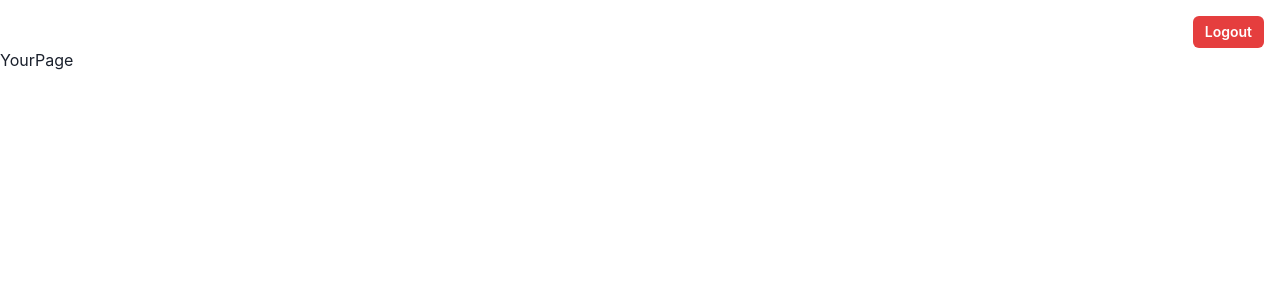
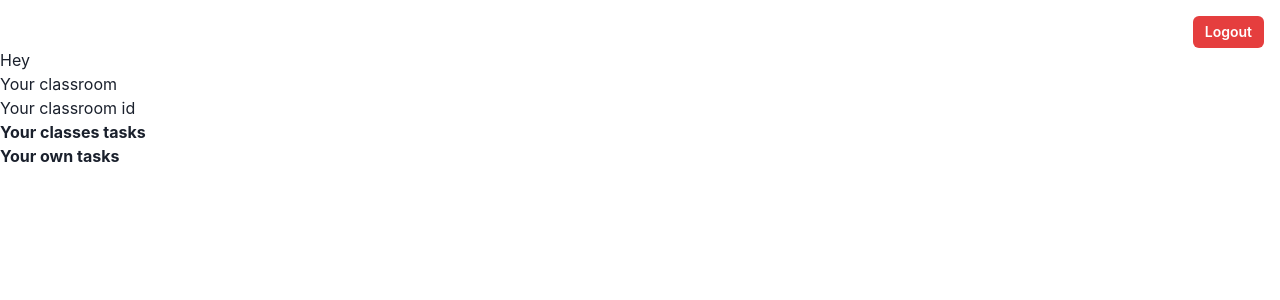
Before and after one commit to buhama/ingenium-challenge, a Next.js app: page /your-page in a window 1280 px wide. Shown: the top 300 px of the page. Built offline with nearby package versions, Linux system fonts and the light colour scheme.

Commit message:
user can add their own tasks

```diff
--- a/src/models/User.ts
+++ b/src/models/User.ts
@@ -4,7 +4,7 @@ export interface User {
   account_created: number;
   class_id?: string;
   role: UserRole;
-  tasks?: { taskId: string; amount: number; goal: number }[];
+  tasks?: UserTask[];
 }
 
 export enum UserRole {
@@ -12,3 +12,9 @@ export enum UserRole {
   TEACHER = "teacher",
   STUDENT = "student",
 }
+
+export interface UserTask {
+  taskId: string;
+  amount: number;
+  goal: number;
+}
--- a/src/pages/your-page.tsx
+++ b/src/pages/your-page.tsx
@@ -1,8 +1,71 @@
 import React, { ReactElement } from "react";
 import Layout from "../components/Layout";
+import { useUserStore } from "../store/UserStore";
+import { useClassroomStore } from "../store/ClassroomStore";
+import { Button } from "@chakra-ui/react";
+import { UserTask } from "../models/User";
 
 const YourPage = () => {
-  return <div>YourPage</div>;
+  const { user, updateUser, setUser } = useUserStore();
+  const { classroom } = useClassroomStore();
+
+  const addTaskToUser = async (taskId: string) => {
+    try {
+      if (!user) {
+        throw new Error("No user found");
+      }
+
+      if (!classroom) {
+        throw new Error("No classroom found");
+      }
+
+      const currentTasks = user?.tasks || [];
+
+      const newTask: UserTask = {
+        taskId: taskId,
+        goal: 10,
+        amount: 0,
+      };
+
+      const newTasks = [...currentTasks, newTask];
+
+      const newUser = {
+        ...user,
+        tasks: newTasks,
+      };
+
+      await updateUser(newUser);
+      setUser({ ...newUser });
+    } catch (error) {
+      console.log(error);
+    }
+    console.log("add task to user");
+  };
+
+  return (
+    <div>
+      <p> Hey {user?.name}</p>
+      <p> Your classroom {classroom?.name}</p>
+      <p> Your classroom id {classroom?.simple_id}</p>
+      <p className="font-bold">Your classes tasks</p>
+      {classroom?.tasks?.map((task) => (
+        <div key={task.id} className="flex items-center gap-x-2">
+          <p>{task.label}</p>
+          <Button size="small" onClick={() => addTaskToUser(task.id)}>
+            Add To Your Tasks
+          </Button>
+        </div>
+      ))}
+      <p className="font-bold">Your own tasks</p>
+      {user?.tasks?.map((task) => (
+        <div key={task.taskId} className="flex items-center gap-x-2">
+          <p>{task.taskId}</p>
+          <p>{task.amount}</p>
+          <p>{task.goal}</p>
+        </div>
+      ))}
+    </div>
+  );
 };
 
 export default YourPage;
```
